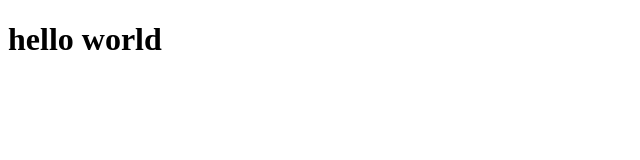
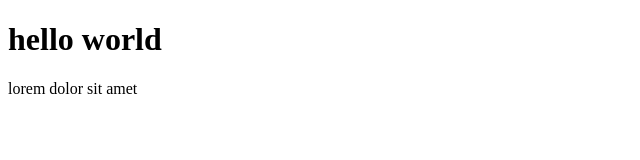
Before and after one commit to dimas-tri-sulaksono/test-remote, a plain HTML site: page index.html in a window 1280 px wide. Shown: the whole page, without its empty margins (0-640 px from the left). Drawn offline with Linux system fonts and the light colour scheme.

Commit message:
add paragraph

```diff
--- a/index.html
+++ b/index.html
@@ -8,5 +8,6 @@
 </head>
 <body>
     <h1>hello world</h1>
+    <p>lorem dolor sit amet</p>
 </body>
 </html>
```
